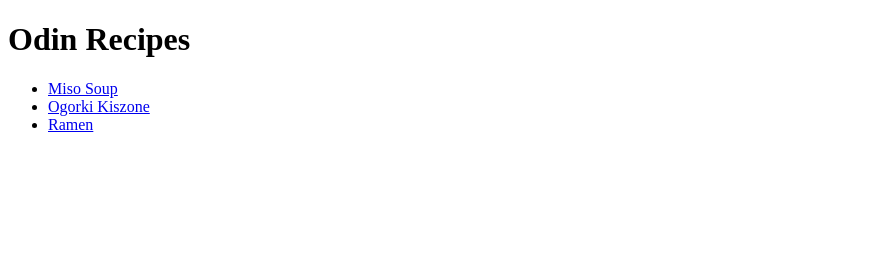
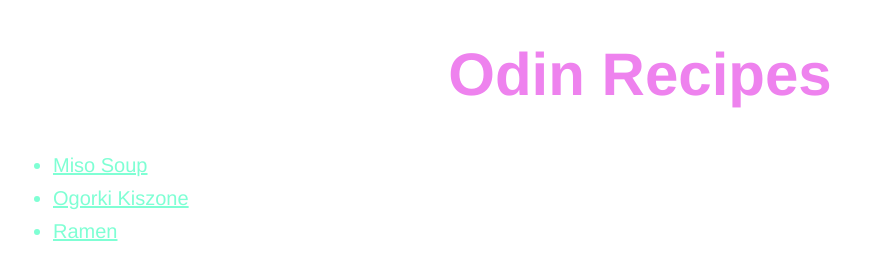
Before and after one commit to aleksdomagala/odin-recipes, a plain HTML site: page index.html in a window 1280 px wide. Shown: the whole page, without its empty margins (0-883 px from the left). Drawn offline with Linux system fonts and the light colour scheme.

Commit message:
Added styles

```diff
--- a/index.html
+++ b/index.html
@@ -4,15 +4,24 @@
     <meta charset="UTF-8" />
     <meta name="viewport" content="width=device-width, initial-scale=1.0" />
     <title>odin-recipes</title>
+    <link rel="stylesheet" href="styles.css" />
   </head>
   <body>
-    <h1>Odin Recipes</h1>
+    <div class="header"><h1>Odin Recipes</h1></div>
     <ul>
-      <li><a href="recipes/miso-soup.html" target="_blank">Miso Soup</a></li>
-      <li>
-        <a href="recipes/ogorki-kiszone.html" target="_blank">Ogorki Kiszone</a>
-      </li>
-      <li><a href="recipes/ramen.html" target="_blank">Ramen</a></li>
+      <div class="list-element">
+        <li><a href="recipes/miso-soup.html" target="_blank">Miso Soup</a></li>
+      </div>
+      <div class="list-element">
+        <li>
+          <a href="recipes/ogorki-kiszone.html" target="_blank"
+            >Ogorki Kiszone</a
+          >
+        </li>
+      </div>
+      <div class="list-element">
+        <li><a href="recipes/ramen.html" target="_blank">Ramen</a></li>
+      </div>
     </ul>
   </body>
 </html>
--- /dev/null
+++ b/styles.css
@@ -0,0 +1,20 @@
+body {
+  font-family: "Franklin Gothic Medium", "Arial Narrow", Arial, sans-serif;
+}
+.header {
+  text-align: center;
+  font-size: 30px;
+  color: violet;
+}
+.list-element a {
+  color: aquamarine;
+}
+.list-element {
+  color: aquamarine;
+  font-size: 20px;
+  padding: 5px;
+}
+
+.image {
+  text-align: center;
+}
```
Also changed, not shown: recipes/miso-soup.html (+1 -0 lines), recipes/ogorki-kiszone.html (+1 -0 lines), recipes/ramen.html (+10 -2 lines).
